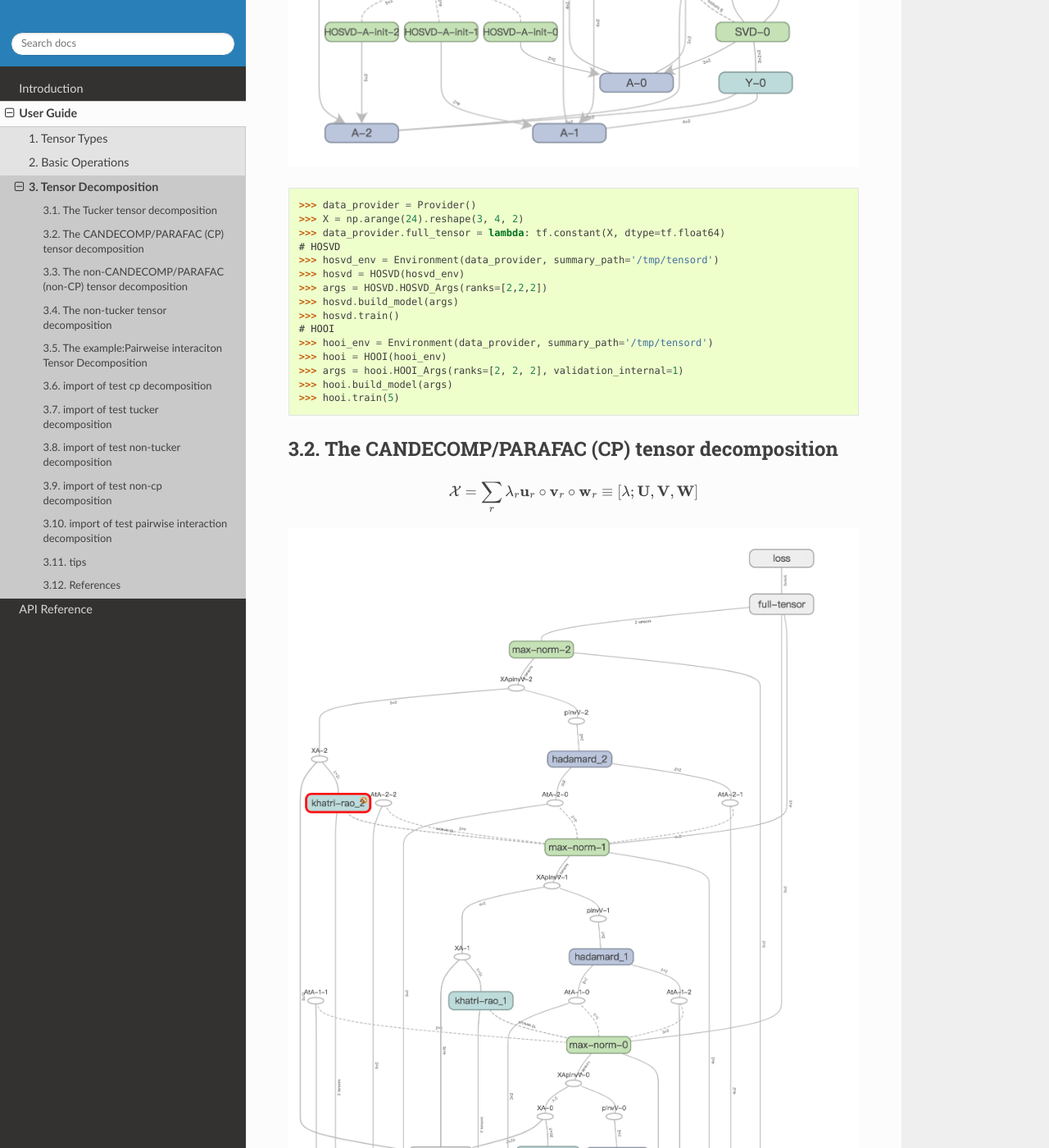
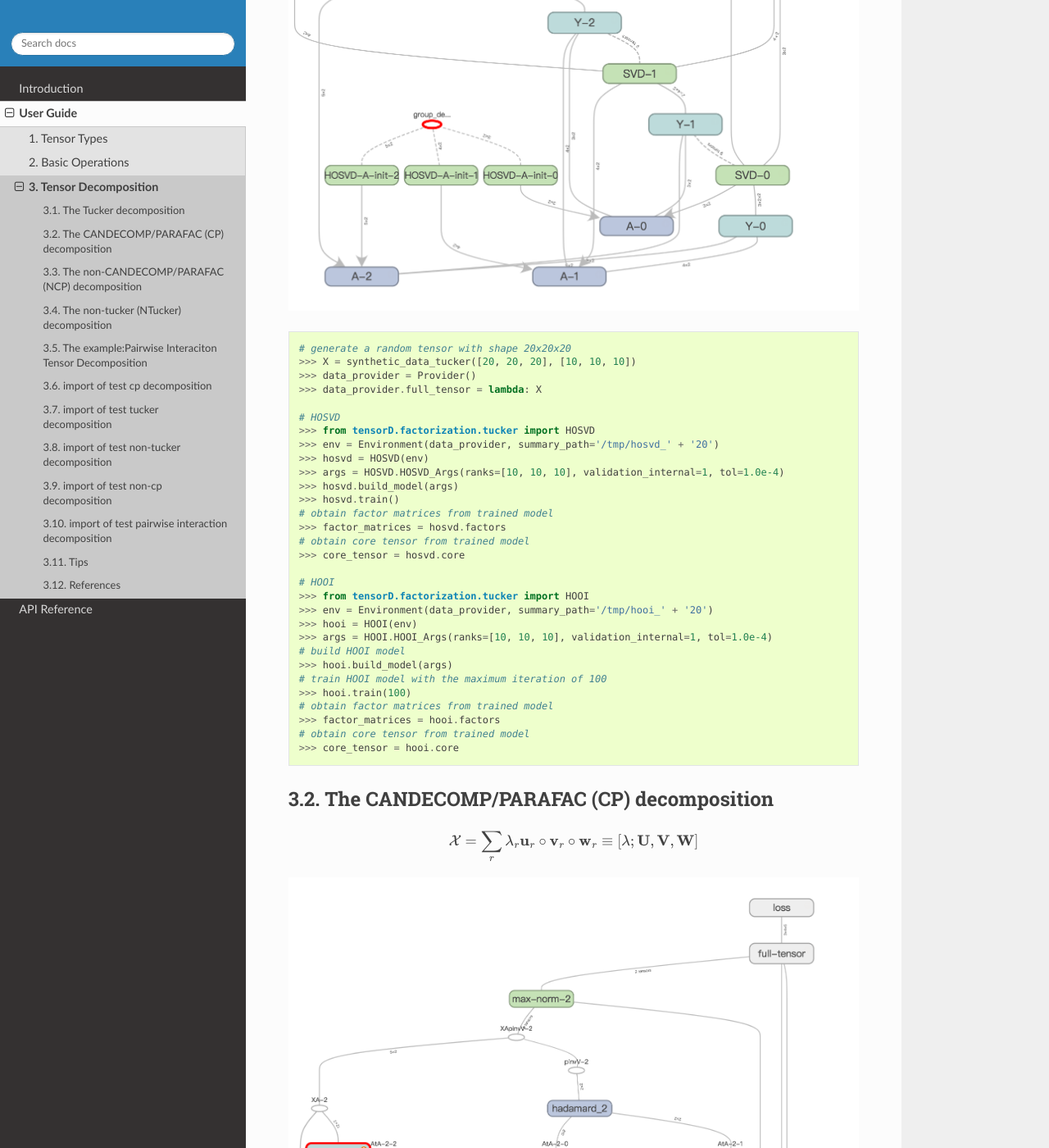
Before and after one commit to Large-Scale-Tensor-Decomposition/TensorD, a Sphinx documentation site: the page built from docs/source/guide_decomposition.rst, in a window 1280 px wide and 1400 px high, scrolled down 882 px. Shown: the whole window at 82% size. Built offline with Sphinx 7.4.7 and the Read the Docs theme 2.0.0, drawn with Linux system fonts in a browser that asks for light colours; pages that are not in the unit, such as notebooks, are missing from menus; some of the changed text lies outside the part shown.

Commit message:
correct docs decomposition part

```diff
--- a/docs/source/guide_decomposition.rst
+++ b/docs/source/guide_decomposition.rst
@@ -5,11 +5,20 @@
 Refer to [1]_ for more mathematical details.
 
 In the following sections, we present the mathematical formula of two basic decomposition,
-and the data flow graph generated by using tensorboard which is a visual tool offered by tensorflow.
+and the data flow graph generated by using tensorboard which is a visual tool offered by TensorFlow.
 And another example presents formula of pairwise interaction tensor decomposition.
 
+Before using each decomposition model, import ``Enviroment`` and ``Provider`` for decomposition model,
+and ``DataGenerator`` for synthetic tensor generation:
 
-The Tucker tensor decomposition
+.. code-block:: python
+
+    >>> from tensorD.factorization.env import Environment
+    >>> from tensorD.dataproc.provider import Provider
+    >>> from tensorD.demo.DataGenerator import *
+
+
+The Tucker decomposition
 -------------------------------
 
 .. math::
@@ -19,25 +28,41 @@
 
 .. code-block:: python
 
+    # generate a random tensor with shape 20x20x20
+    >>> X = synthetic_data_tucker([20, 20, 20], [10, 10, 10])
     >>> data_provider = Provider()
-    >>> X = np.arange(24).reshape(3, 4, 2)
-    >>> data_provider.full_tensor = lambda: tf.constant(X, dtype=tf.float64)
+    >>> data_provider.full_tensor = lambda: X
+
     # HOSVD
-    >>> hosvd_env = Environment(data_provider, summary_path='/tmp/tensord')
-    >>> hosvd = HOSVD(hosvd_env)
-    >>> args = HOSVD.HOSVD_Args(ranks=[2,2,2])
+    >>> from tensorD.factorization.tucker import HOSVD
+    >>> env = Environment(data_provider, summary_path='/tmp/hosvd_' + '20')
+    >>> hosvd = HOSVD(env)
+    >>> args = HOSVD.HOSVD_Args(ranks=[10, 10, 10], validation_internal=1, tol=1.0e-4)
     >>> hosvd.build_model(args)
     >>> hosvd.train()
+    # obtain factor matrices from trained model
+    >>> factor_matrices = hosvd.factors
+    # obtain core tensor from trained model
+    >>> core_tensor = hosvd.core
+
     # HOOI
-    >>> hooi_env = Environment(data_provider, summary_path='/tmp/tensord')
-    >>> hooi = HOOI(hooi_env)
-    >>> args = hooi.HOOI_Args(ranks=[2, 2, 2], validation_internal=1)
+    >>> from tensorD.factorization.tucker import HOOI
+    >>> env = Environment(data_provider, summary_path='/tmp/hooi_' + '20')
+    >>> hooi = HOOI(env)
+    >>> args = HOOI.HOOI_Args(ranks=[10, 10, 10], validation_internal=1, tol=1.0e-4)
+    # build HOOI model
     >>> hooi.build_model(args)
-    >>> hooi.train(5)
+    # train HOOI model with the maximum iteration of 100
+    >>> hooi.train(100)
+    # obtain factor matrices from trained model
+    >>> factor_matrices = hooi.factors
+    # obtain core tensor from trained model
+    >>> core_tensor = hooi.core
 
 
 
-The CANDECOMP/PARAFAC (CP) tensor decomposition
+
+The CANDECOMP/PARAFAC (CP) decomposition
 -----------------------------------------------
 
 .. math::
@@ -47,38 +72,52 @@
 
 .. code-block:: python
 
+    >>> from tensorD.factorization.cp import CP_ALS
+    # generate a random tensor with shape 20x20x20
+    >>> X = synthetic_data_cp([20, 20, 20], 10)
     >>> data_provider = Provider()
-    >>> X = np.arange(24).reshape(3, 4, 2)
-    >>> data_provider.full_tensor = lambda: tf.constant(X, dtype=tf.float64)
-    >>> env = Environment(data_provider, summary_path='/tmp/tensord')
+    >>> data_provider.full_tensor = lambda: X
+    >>>env = Environment(data_provider, summary_path='/tmp/cp_' + '20')
     >>> cp = CP_ALS(env)
-    >>> args = CP_ALS.CP_Args(rank=2, validation_internal=1000)
+    >>> args = CP_ALS.CP_Args(rank=10, validation_internal=1)
+    # build CP model with arguments
     >>> cp.build_model(args)
-    >>> cp.train(10000)
-    >>> print(cp.full - X)
+    # train CP model with the maximum iteration of 100
+    >>> cp.train(100)
+    # obtain factor matrices from trained model
+    >>> factor_matrices = cp.factors
+    # obtain scaling vector from trained model
+    >>> lambdas = cp.lambdas
 
 
 
-The non-CANDECOMP/PARAFAC (non-CP) tensor decomposition
+The non-CANDECOMP/PARAFAC (NCP) decomposition
 -------------------------------------------------------
 
 .. image:: /tensorflow-graph/ncp.png
 
 .. code-block:: python
 
+    >>> from tensorD.factorization.ncp import NCP_BCU
+    # generate a random tensor with shape 20x20x20
+    >>> X = synthetic_data_cp([20, 20, 20], 10)
     >>> data_provider = Provider()
-    >>> X = np.arange(24).reshape(2, 3, 4)
-    >>> data_provider.full_tensor = lambda: tf.constant(X, dtype=tf.float64)
-    >>> env = Environment(data_provider, summary_path='/tmp/tensord')
-    >>> ncp = NCP(env)
-    >>> args = NCP.NCP_Args(rank=2, validation_internal=1)
+    >>> data_provider.full_tensor = lambda: X
+    >>> env = Environment(data_provider, summary_path='/tmp/ncp_' + '20')
+    >>> ncp = NCP_BCU(env)
+    >>> args = NCP_BCU.NCP_Args(rank=10, validation_internal=1)
+    # build NCP model
     >>> ncp.build_model(args)
-    >>> ncp.train(500)
-    >>> print(ncp.full - X)
+    # train NCP model with the maximum iteration of 100
+    >>> ncp.train(100)
+    # obtain factor matrices from trained model
+    >>> factor_matrices = ncp.factors
+    # obtain scaling vector from trained model
+    >>> lambdas = ncp.lambdas
 
 
 
-The non-tucker tensor decomposition
+The non-tucker (NTucker) decomposition
 -----------------------------------
 
 .. image:: /tensorflow-graph/ntucker_core-update.png
@@ -87,20 +126,26 @@
 
 .. code-block:: python
 
+    >>> from tensorD.factorization.ntucker import NTUCKER_BCU
+    # generate a random tensor with shape 20x20x20
+    >>> X = synthetic_data_tucker([20, 20, 20], [10, 10, 10])
     >>> data_provider = Provider()
-    # X = np.arange(24).reshape(3, 4, 2)
-    >>> X = gen_test_tensor([3, 4, 5], 3)
-    >>> data_provider.full_tensor = lambda: tf.constant(X, dtype=tf.float64)
-    >>> env = Environment(data_provider, summary_path='/tmp/tensord')
-    >>> ntucker = NTUCKER_ALS(env)
-    >>> args = NTUCKER_ALS.NTUCKER_Args(ranks=[2, 2, 2], validation_internal=1)
+    >>> data_provider.full_tensor = lambda: X
+    >>> env = Environment(data_provider, summary_path='/tmp/ntucker_demo_' + '30')
+    >>> ntucker = NTUCKER_BCU(env)
+    >>> args = NTUCKER_BCU.NTUCKER_Args(ranks=[10, 10, 10], validation_internal=1)
+    # build NTucker model
     >>> ntucker.build_model(args)
-    >>> ntucker.train(100)
-    >>> print(ntucker.full - X)
+    # train NCP model with the maximum iteration of 500
+    >>> ntucker.train(500)
+    # obtain factor matrices from trained model
+    >>> factor_matrices = ntucker.factors
+    # obtain core tensor from trained model
+    >>> core_tensor = ntucker.core
 
 
 
-The example:Pairweise interaciton Tensor Decomposition
+The example:Pairwise Interaciton Tensor Decomposition
 ------------------------------------------------------
 
     Formally, pairwise interaction tensor assumes that each entry $T_{ijk}$ of a tensor :math:`\mathcal{T}` of size :math:`n_1 \times n_2\times n_3` is given by following:
@@ -120,9 +165,10 @@
 
 .. code-block:: python
 
+    >>> X = synthetic_data_tucker([20, 20, 20], [10, 10, 10])
     >>> data_provider = Provider()
-    >>> data_provider.full_tensor = lambda: tf.constant(np.random.rand(50, 50, 8)*10, dtype=tf.float32)
-    >>> pitf_np_env = Environment(data_provider, summary_path='/tmp/tensord')
+    >>> data_provider.full_tensor = lambda: X
+    >>> pitf_np_env = Environment(data_provider, summary_path='/tmp/pitf')
     >>> pitf_np = PITF_np(pitf_np_env)
     >>> sess_t = pitf_np_env.sess
     >>> init_op = tf.global_variables_initializer()
@@ -149,10 +195,7 @@
 
 .. code-block:: python
 
-    >>> from tensorD.factorization.env import Environment
     >>> from tensorD.factorization.cp import CP_ALS
-    >>> from tensorD.factorization.tucker import *
-    >>> from tensorD.dataproc.provider import Provider
 
 
 
@@ -161,9 +204,6 @@
 
 .. code-block:: python
 
-    >>> from numpy.random import rand
-    >>> from tensorD.factorization.env import Environment
-    >>> from tensorD.dataproc.provider import Provider
     >>> from tensorD.factorization.tucker import HOSVD
     >>> from tensorD.factorization.tucker import HOOI
 
@@ -174,10 +214,7 @@
 
 .. code-block:: python
 
-    >>> from tensorD.factorization.env import Environment
-    >>> from tensorD.dataproc.provider import Provider
     >>> from tensorD.factorization.ntucker import NTUCKER_ALS
-    >>> from tensorD.DataBag import  *
 
 
 
@@ -186,10 +223,7 @@
 
 .. code-block:: python
 
-    >>> from tensorD.factorization.env import Environment
     >>> from tensorD.factorization.ncp import NCP
-    >>> from tensorD.dataproc.provider import Provider
-    >>> from tensorD.DataBag import *
 
 
 
@@ -199,12 +233,10 @@
 .. code-block:: python
 
     >>> from tensorD.factorization.pitf_numpy import PITF_np
-    >>> from tensorD.factorization.tucker import *
-    >>> from tensorD.dataproc.provider import Provider
 
 
 
-tips
+Tips
 ----
     The test files include in the project.
 
```
